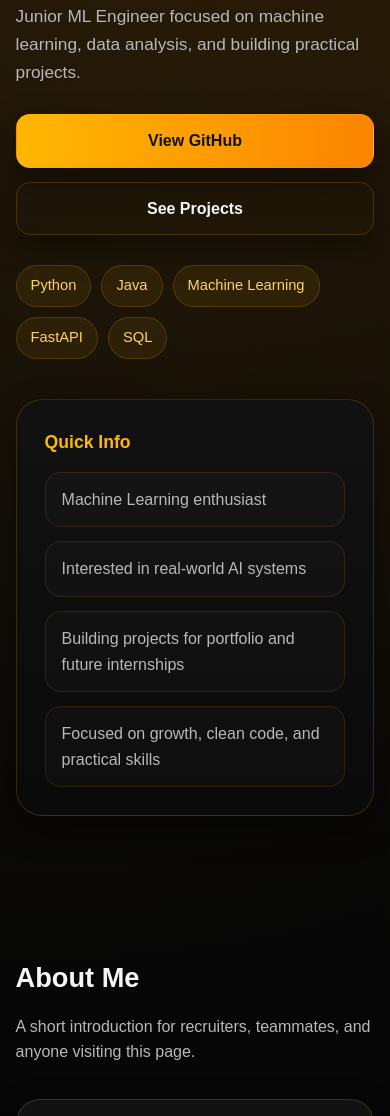
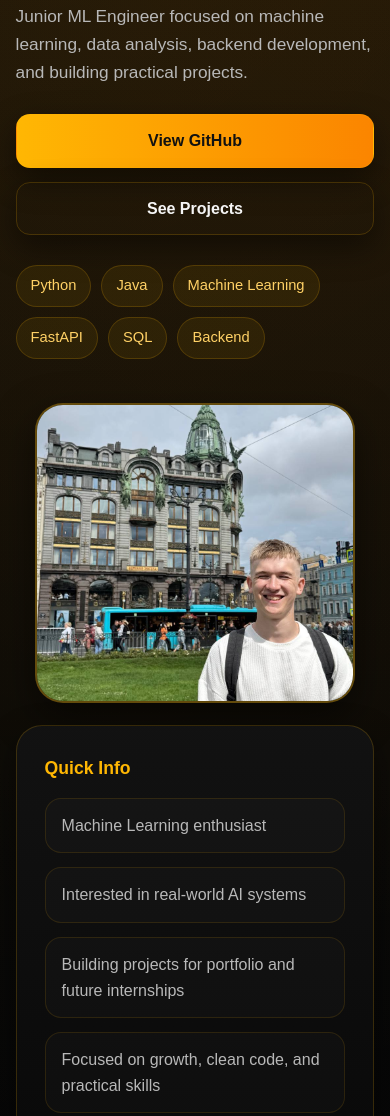
Before and after one commit to Aslan591/aslan591.github.io, a plain HTML site: page index.html in a window 390 px wide. Shown: the part 266-1382 px from the top of the page. Drawn offline with Linux system fonts and the light colour scheme.

Commit message:
Update_4 index.html

```diff
--- a/index.html
+++ b/index.html
@@ -97,8 +97,8 @@
 
     .hero-grid {
       display: grid;
-      grid-template-columns: 1.2fr 0.8fr;
-      gap: 40px;
+      grid-template-columns: 1.15fr 0.85fr;
+      gap: 44px;
       align-items: center;
     }
 
@@ -175,7 +175,31 @@
       font-size: 0.92rem;
     }
 
+    .hero-right {
+      display: flex;
+      flex-direction: column;
+      gap: 22px;
+      align-items: center;
+    }
+
+    .hero-photo-wrap {
+      display: flex;
+      justify-content: center;
+      width: 100%;
+    }
+
+    .hero-photo {
+      width: 260px;
+      height: 320px;
+      object-fit: cover;
+      border-radius: 28px;
+      border: 2px solid rgba(255, 183, 3, 0.35);
+      box-shadow: 0 16px 40px rgba(0, 0, 0, 0.5);
+      background: #111;
+    }
+
     .hero-card {
+      width: 100%;
       background: linear-gradient(180deg, rgba(18, 18, 18, 0.98), rgba(10, 10, 10, 0.98));
       border: 1px solid var(--border);
       border-radius: 26px;
@@ -243,7 +267,7 @@
     }
 
     .skills-grid {
-      grid-template-columns: repeat(auto-fit, minmax(180px, 1fr));
+      grid-template-columns: repeat(auto-fit, minmax(200px, 1fr));
     }
 
     .contacts-grid {
@@ -329,6 +353,17 @@
       .hero-text h1 {
         font-size: 2.6rem;
       }
+
+      .hero-right {
+        align-items: stretch;
+      }
+
+      .hero-photo {
+        width: 100%;
+        max-width: 320px;
+        height: 360px;
+        margin: 0 auto;
+      }
     }
 
     @media (max-width: 520px) {
@@ -343,6 +378,10 @@
 
       .section-title {
         font-size: 1.7rem;
+      }
+
+      .hero-photo {
+        height: 300px;
       }
     }
   </style>
@@ -366,8 +405,8 @@
         <div class="hero-text">
           <h1>Hi, I'm <span>Aslan Iakupov</span></h1>
           <p>
-            Junior ML Engineer focused on machine learning,
-            data analysis, and building practical projects.
+            Junior ML Engineer focused on machine learning, data analysis,
+            backend development, and building practical projects.
           </p>
 
           <div class="hero-buttons">
@@ -381,7 +420,13 @@
             <div class="tag">Machine Learning</div>
             <div class="tag">FastAPI</div>
             <div class="tag">SQL</div>
+            <div class="tag">Backend</div>
           </div>
+        </div>
+
+        <div class="hero-right">
+          <div class="hero-photo-wrap">
+            <img src="avatar.jpg" alt="Aslan Iakupov" class="hero-photo" />
           </div>
 
           <div class="hero-card">
@@ -394,6 +439,7 @@
             </ul>
           </div>
         </div>
+      </div>
     </section>
 
     <section id="about">
@@ -404,7 +450,7 @@
         </p>
         <div class="about-box">
           <p>
-            I am a student interested in machine learning, and data-driven systems.
+            I am a student interested in machine learning, backend development, and data-driven systems.
             I enjoy learning how algorithms work in practice, building projects from scratch,
             and improving both my theoretical understanding and coding skills.
             My goal is to create useful, practical solutions and grow into a strong ML engineer.
@@ -505,7 +551,7 @@
         <div class="contacts-grid">
           <div class="card contact-item">
             <strong>Email</strong>
-            <a href="mailto:a.iakupov@innopolis.university">a.iakupov@innopolis.university</a>
+            <a href="mailto:a.jakupov@innopolis.university">a.iakupov@innopolis.university</a>
           </div>
 
           <div class="card contact-item">
```
Lines whose indentation alone changed are shown as unchanged.
